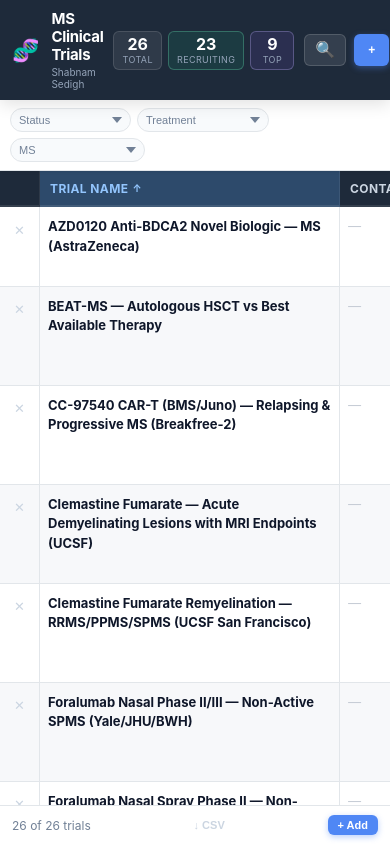
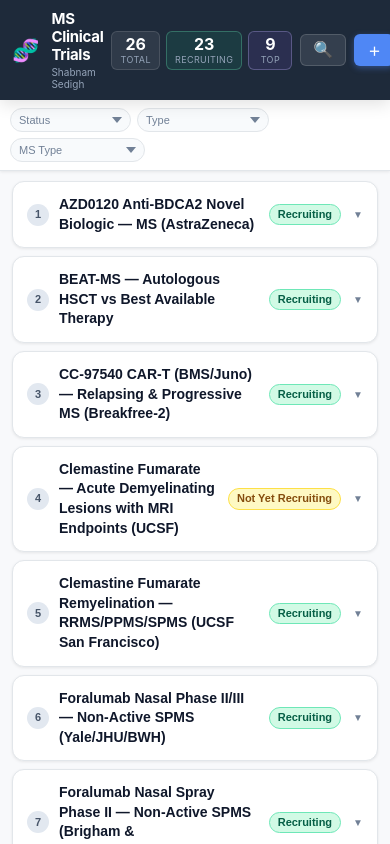
Before and after one commit to erfanexperience/Clinic, a React (Vite) app: page / in a window 390 px wide. Built offline with nearby package versions, Linux system fonts and the light colour scheme.

Commit message:
Mobile: accordion list — tap trial name to expand all details

```diff
--- a/src/App.css
+++ b/src/App.css
@@ -544,52 +544,18 @@ td.col-actions {
 .table-container::-webkit-scrollbar-thumb:hover { background: #94a3b8; }
 .table-container::-webkit-scrollbar-corner { background: #f1f5f9; }
 
-/* ── Frozen (sticky) column ── */
-.cell--frozen {
-  position: sticky;
-  left: 40px;
-  z-index: 4;
-  /* background inherited from row stripe rules below */
-}
-
-.col-header--frozen {
-  position: sticky;
-  left: 40px;
-  z-index: 25;
-}
-
-/* Stripe backgrounds must be explicit on frozen cells */
-.row--even td.cell--frozen { background: var(--row-even); }
-.row--odd  td.cell--frozen { background: var(--row-odd); }
-.row:hover td.cell--frozen { background: var(--row-hover); }
-
 /* ── Mobile icon button ── */
 .btn--icon {
   background: rgba(255,255,255,.1);
   color: #cbd5e1;
   border: 1px solid rgba(255,255,255,.15);
   border-radius: var(--radius);
-  padding: 7px 10px;
+  padding: 7px 12px;
   font-size: 16px;
   cursor: pointer;
   line-height: 1;
 }
 .btn--icon:hover { background: rgba(255,255,255,.2); }
-
-/* ── Mobile status bar ── */
-.mobile-status-bar {
-  display: none;
-  align-items: center;
-  justify-content: space-between;
-  padding: 8px 12px;
-  background: #fff;
-  border-top: 1px solid var(--border);
-  flex-shrink: 0;
-  box-shadow: 0 -2px 8px rgba(0,0,0,.06);
-  gap: 8px;
-  font-size: 12px;
-  color: var(--text-muted);
-}
 
 /* ── Mobile edit modal ── */
 .mobile-modal-overlay {
@@ -667,7 +633,7 @@ td.col-actions {
   padding: 12px 16px 24px;
 }
 
-/* Mobile select options grid */
+/* Mobile select options */
 .mobile-select-grid {
   display: flex;
   flex-direction: column;
@@ -688,33 +654,30 @@ td.col-actions {
   align-items: center;
   gap: 8px;
 }
-
 .mobile-select-opt:hover,
 .mobile-select-opt:active { background: #eef2ff; border-color: #4f87f5; }
 .mobile-select-opt--active { background: #eef2ff; border-color: #4f87f5; font-weight: 600; }
 .mobile-select-opt--clear  { color: var(--text-muted); font-style: italic; border-style: dashed; }
 
-/* Mobile text / url input */
+/* Mobile inputs */
 .mobile-input {
   width: 100%;
   padding: 13px 14px;
   border: 1.5px solid var(--border);
   border-radius: 10px;
-  font-size: 16px; /* 16px prevents iOS zoom */
+  font-size: 16px;
   font-family: var(--font);
   color: var(--text);
   background: #f8fafc;
   outline: none;
   box-sizing: border-box;
 }
-
 .mobile-input:focus {
   border-color: var(--border-focus);
   background: #fff;
   box-shadow: 0 0 0 3px rgba(79,135,245,.15);
 }
 
-/* Mobile textarea */
 .mobile-textarea {
   width: 100%;
   padding: 13px 14px;
@@ -730,14 +693,12 @@ td.col-actions {
   min-height: 160px;
   box-sizing: border-box;
 }
-
 .mobile-textarea:focus {
   border-color: var(--border-focus);
   background: #fff;
   box-shadow: 0 0 0 3px rgba(79,135,245,.15);
 }
 
-/* Mobile URL open link */
 .mobile-url-wrap { display: flex; flex-direction: column; gap: 10px; }
 
 .mobile-url-open {
@@ -753,20 +714,202 @@ td.col-actions {
 }
 .mobile-url-open:hover { opacity: .88; }
 
+/* ── Mobile accordion list ── */
+.mobile-list-container {
+  flex: 1;
+  overflow-y: auto;
+  -webkit-overflow-scrolling: touch;
+  background: var(--bg);
+  display: flex;
+  flex-direction: column;
+}
+
+.mobile-list {
+  flex: 1;
+  padding: 10px 12px;
+  display: flex;
+  flex-direction: column;
+  gap: 8px;
+}
+
+/* Each trial card */
+.mobile-card {
+  background: #fff;
+  border-radius: 12px;
+  border: 1px solid var(--border);
+  overflow: hidden;
+  box-shadow: var(--shadow-sm);
+  transition: box-shadow .15s;
+}
+.mobile-card--open {
+  border-color: #4f87f5;
+  box-shadow: 0 0 0 2px rgba(79,135,245,.2), var(--shadow-md);
+}
+
+/* Collapsed header row */
+.mobile-card-header {
+  width: 100%;
+  display: flex;
+  align-items: center;
+  gap: 10px;
+  padding: 13px 14px;
+  background: none;
+  border: none;
+  cursor: pointer;
+  text-align: left;
+  -webkit-tap-highlight-color: transparent;
+  transition: background .1s;
+}
+.mobile-card-header:active { background: #f0f4ff; }
+.mobile-card--open .mobile-card-header { background: #f5f8ff; }
+
+.mobile-card-num {
+  flex-shrink: 0;
+  width: 22px;
+  height: 22px;
+  border-radius: 50%;
+  background: #e2e8f0;
+  color: #475569;
+  font-size: 11px;
+  font-weight: 700;
+  display: flex;
+  align-items: center;
+  justify-content: center;
+  line-height: 1;
+}
+.mobile-card--open .mobile-card-num {
+  background: #4f87f5;
+  color: #fff;
+}
+
+.mobile-card-name {
+  flex: 1;
+  font-size: 14px;
+  font-weight: 700;
+  color: #0f172a;
+  line-height: 1.4;
+}
+
+.mobile-card-status {
+  flex-shrink: 0;
+}
+
+.mobile-card-chevron {
+  flex-shrink: 0;
+  font-size: 10px;
+  color: var(--text-muted);
+  margin-left: 2px;
+}
+
+/* Expanded body */
+.mobile-card-body {
+  border-top: 1px solid var(--border);
+  padding: 4px 0 8px;
+}
+
+/* Each field row */
+.mobile-field {
+  display: flex;
+  align-items: flex-start;
+  gap: 10px;
+  padding: 11px 14px;
+  cursor: pointer;
+  transition: background .1s;
+  -webkit-tap-highlight-color: transparent;
+  border-bottom: 1px solid #f1f5f9;
+}
+.mobile-field:last-of-type { border-bottom: none; }
+.mobile-field:active { background: #f0f4ff; }
+
+.mobile-field-label {
+  flex-shrink: 0;
+  width: 110px;
+  font-size: 11px;
+  font-weight: 600;
+  color: var(--text-muted);
+  text-transform: uppercase;
+  letter-spacing: .3px;
+  padding-top: 2px;
+}
+
+.mobile-field-value {
+  flex: 1;
+  font-size: 13px;
+  color: var(--text);
+  line-height: 1.5;
+  word-break: break-word;
+}
+
+.mobile-field-empty {
+  color: #c7cdd6;
+  font-style: italic;
+}
+
+.mobile-field-link {
+  color: #4f87f5;
+  text-decoration: none;
+  font-weight: 600;
+}
+
+.mobile-field-edit {
+  flex-shrink: 0;
+  font-size: 13px;
+  opacity: .35;
+  padding-top: 1px;
+}
+.mobile-field:hover .mobile-field-edit,
+.mobile-field:active .mobile-field-edit { opacity: .8; }
+
+.mobile-field--name { background: #fafbfc; }
+
+/* Delete button inside card */
+.mobile-delete-btn {
+  width: calc(100% - 28px);
+  margin: 10px 14px 4px;
+  padding: 11px;
+  border: 1.5px dashed #fca5a5;
+  border-radius: 10px;
+  background: none;
+  color: #ef4444;
+  font-size: 13px;
+  font-weight: 600;
+  cursor: pointer;
+  transition: background .1s;
+  -webkit-tap-highlight-color: transparent;
+}
+.mobile-delete-btn:hover,
+.mobile-delete-btn:active { background: #fff5f5; }
+
+/* Footer bar */
+.mobile-list-footer {
+  display: flex;
+  align-items: center;
+  justify-content: space-between;
+  padding: 10px 14px;
+  background: #fff;
+  border-top: 1px solid var(--border);
+  flex-shrink: 0;
+  font-size: 12px;
+  color: var(--text-muted);
+  box-shadow: 0 -2px 8px rgba(0,0,0,.05);
+}
+
+.mobile-empty {
+  padding: 48px 24px;
+  text-align: center;
+  color: var(--text-muted);
+  font-style: italic;
+  font-size: 14px;
+}
+
 /* ── @media mobile ── */
 @media (max-width: 768px) {
   :root { font-size: 14px; }
 
-  /* Enable touch scrolling */
-  .table-container {
-    -webkit-overflow-scrolling: touch;
-    overflow: auto;
-  }
-
   /* Compact header */
   .header {
     padding: 10px 12px;
-    gap: 10px;
+    gap: 8px;
   }
 
   .header-emoji { font-size: 22px; }
@@ -787,6 +930,7 @@ td.col-actions {
   .toolbar {
     padding: 8px 10px;
     gap: 6px;
+    flex-wrap: wrap;
   }
 
   .filter-select {
@@ -794,35 +938,8 @@ td.col-actions {
     padding: 5px 22px 5px 8px;
   }
 
-  .search-wrap { min-width: 160px; }
-
-  /* Table cells: slightly smaller, but still readable */
-  .cell {
-    padding: 10px 8px;
+  .search-wrap {
+    width: 100%;
+    min-width: unset;
   }
-
-  .cell-inner {
-    font-size: 13px;
-  }
-
-  /* Show mobile status bar */
-  .mobile-status-bar {
-    display: flex;
-  }
-
-  /* Larger tap target for delete button */
-  .delete-btn {
-    width: 30px;
-    height: 30px;
-    font-size: 13px;
-  }
-
-  /* Prevent text selection flicker on tap */
-  .cell { -webkit-tap-highlight-color: transparent; user-select: none; }
-
-  /* Cell hover feedback on touch */
-  .cell:active { background: #e8efff !important; }
-
-  /* URL cells on mobile — just show the emoji link */
-  .cell--url a { font-size: 13px; }
 }
--- a/src/App.jsx
+++ b/src/App.jsx
@@ -104,9 +104,7 @@ function MobileEditModal({ row, col, onSave, onClose }) {
                 <button key={opt}
                   className={`mobile-select-opt ${draft === opt ? 'mobile-select-opt--active' : ''}`}
                   onClick={() => { onSave(key, opt); onClose(); }}>
-                  {BADGE_COLORS[key]?.[opt]
-                    ? <Badge value={opt} type={key} />
-                    : opt}
+                  {BADGE_COLORS[key]?.[opt] ? <Badge value={opt} type={key} /> : opt}
                 </button>
               ))}
               <button className="mobile-select-opt mobile-select-opt--clear"
@@ -141,14 +139,83 @@ function MobileEditModal({ row, col, onSave, onClose }) {
   );
 }
 
+/* ── Mobile accordion list ── */
+function MobileList({ rows, onEdit, onDelete }) {
+  const [expandedId, setExpandedId] = useState(null);
+
+  return (
+    <div className="mobile-list">
+      {rows.map((row, idx) => {
+        const isOpen = expandedId === row.id;
+        return (
+          <div key={row.id} className={`mobile-card ${isOpen ? 'mobile-card--open' : ''}`}>
+            {/* ── Header row (always visible) ── */}
+            <button
+              className="mobile-card-header"
+              onClick={() => setExpandedId(isOpen ? null : row.id)}
+            >
+              <span className="mobile-card-num">{idx + 1}</span>
+              <span className="mobile-card-name">{row.trialName || <em>Untitled Trial</em>}</span>
+              <span className="mobile-card-status">
+                {row.status ? <Badge value={row.status} type="status" /> : null}
+              </span>
+              <span className="mobile-card-chevron">{isOpen ? '▲' : '▼'}</span>
+            </button>
+
+            {/* ── Expanded detail panel ── */}
+            {isOpen && (
+              <div className="mobile-card-body">
+                {COLUMNS.filter(c => c.key !== 'trialName').map(col => {
+                  const val = row[col.key] ?? '';
+                  return (
+                    <div key={col.key} className="mobile-field"
+                      onClick={() => onEdit(row, col)}>
+                      <span className="mobile-field-label">{col.label}</span>
+                      <span className="mobile-field-value">
+                        {col.type === 'select'
+                          ? <Badge value={val} type={col.key} />
+                          : col.type === 'url'
+                            ? val
+                              ? <a href={val} target="_blank" rel="noreferrer"
+                                  onClick={e => e.stopPropagation()}
+                                  className="mobile-field-link">🔗 Open Trial</a>
+                              : <span className="mobile-field-empty">—</span>
+                            : val || <span className="mobile-field-empty">—</span>
+                        }
+                      </span>
+                      <span className="mobile-field-edit">✏️</span>
+                    </div>
+                  );
+                })}
+
+                {/* Trial name field (editable too) */}
+                <div className="mobile-field mobile-field--name"
+                  onClick={() => onEdit(row, COLUMNS.find(c => c.key === 'trialName'))}>
+                  <span className="mobile-field-label">Trial Name</span>
+                  <span className="mobile-field-value">{row.trialName || <span className="mobile-field-empty">—</span>}</span>
+                  <span className="mobile-field-edit">✏️</span>
+                </div>
+
+                <button className="mobile-delete-btn"
+                  onClick={e => { e.stopPropagation(); onDelete(row.id); }}>
+                  🗑 Delete this trial
+                </button>
+              </div>
+            )}
+          </div>
+        );
+      })}
+    </div>
+  );
+}
+
 /* ── Desktop inline Cell ── */
-function Cell({ row, col, isEditing, onStartEdit, onCommit, onKeyNav, isMobile, onMobileTap, isFrozen }) {
+function Cell({ row, col, isEditing, onStartEdit, onCommit, onKeyNav }) {
   const { key, type } = col;
   const value = row[key] ?? '';
   const ref = useRef(null);
   const [draft, setDraft] = useState(value);
   const [showSelect, setShowSelect] = useState(false);
-  const frozenClass = isFrozen ? 'cell--frozen' : '';
 
   useEffect(() => {
     if (isEditing && ref.current && type !== 'select') {
@@ -159,19 +226,18 @@ function Cell({ row, col, isEditing, onStartEdit, onCommit, onKeyNav, isMobile,
   useEffect(() => { setDraft(value); }, [value]);
 
   const commit = useCallback(() => onCommit(key, draft), [key, draft, onCommit]);
-  const tap = isMobile ? onMobileTap : onStartEdit;
 
   /* Select */
   if (type === 'select') {
     return (
-      <td className={`cell cell--select ${frozenClass} ${isEditing && !isMobile ? 'cell--editing' : ''}`}
+      <td className={`cell cell--select ${isEditing ? 'cell--editing' : ''}`}
         style={{ width: col.width, minWidth: col.width }}
-        onClick={() => { if (isMobile) { onMobileTap(); } else { onStartEdit(); setShowSelect(true); } }}>
+        onClick={() => { onStartEdit(); setShowSelect(true); }}>
         <div className="cell-inner">
           <Badge value={value} type={key} />
-          {!isMobile && <span className="select-caret">▾</span>}
+          <span className="select-caret">▾</span>
         </div>
-        {!isMobile && isEditing && showSelect && (
+        {isEditing && showSelect && (
           <SelectDropdown value={value} colKey={key}
             onChange={v => { onCommit(key, v); setShowSelect(false); }}
             onClose={() => setShowSelect(false)} />
@@ -182,16 +248,15 @@ function Cell({ row, col, isEditing, onStartEdit, onCommit, onKeyNav, isMobile,
 
   /* URL */
   if (type === 'url') {
-    if (!isEditing || isMobile) {
+    if (!isEditing) {
       return (
-        <td className={`cell cell--url ${frozenClass}`}
+        <td className="cell cell--url"
           style={{ width: col.width, minWidth: col.width }}
-          onDoubleClick={!isMobile ? onStartEdit : undefined}
-          onClick={isMobile ? onMobileTap : undefined}>
+          onDoubleClick={onStartEdit}>
           <div className="cell-inner">
             {value
               ? <a href={value} target="_blank" rel="noreferrer" onClick={e => e.stopPropagation()}>
-                  {isMobile ? '🔗 Open Trial' : value.replace('https://clinicaltrials.gov/study/', 'NCT → ')}
+                  {value.replace('https://clinicaltrials.gov/study/', 'NCT → ')}
                 </a>
               : <span className="cell-empty">—</span>}
           </div>
@@ -199,7 +264,7 @@ function Cell({ row, col, isEditing, onStartEdit, onCommit, onKeyNav, isMobile,
       );
     }
     return (
-      <td className={`cell cell--editing ${frozenClass}`} style={{ width: col.width, minWidth: col.width }}>
+      <td className="cell cell--editing" style={{ width: col.width, minWidth: col.width }}>
         <input ref={ref} className="cell-input" value={draft}
           onChange={e => setDraft(e.target.value)} onBlur={commit}
           onKeyDown={e => {
@@ -213,18 +278,17 @@ function Cell({ row, col, isEditing, onStartEdit, onCommit, onKeyNav, isMobile,
 
   /* Textarea */
   if (type === 'textarea') {
-    if (!isEditing || isMobile) {
+    if (!isEditing) {
       return (
-        <td className={`cell cell--textarea ${frozenClass}`}
+        <td className="cell cell--textarea"
           style={{ width: col.width, minWidth: col.width }}
-          onDoubleClick={!isMobile ? onStartEdit : undefined}
-          onClick={isMobile ? onMobileTap : undefined}>
+          onDoubleClick={onStartEdit}>
           <div className="cell-inner cell-inner--clamp">{value || <span className="cell-empty">—</span>}</div>
         </td>
       );
     }
     return (
-      <td className={`cell cell--editing cell--textarea ${frozenClass}`} style={{ width: col.width, minWidth: col.width }}>
+      <td className="cell cell--editing cell--textarea" style={{ width: col.width, minWidth: col.width }}>
         <textarea ref={ref} className="cell-textarea" value={draft}
           onChange={e => setDraft(e.target.value)} onBlur={commit} rows={5}
           onKeyDown={e => {
@@ -236,16 +300,16 @@ function Cell({ row, col, isEditing, onStartEdit, onCommit, onKeyNav, isMobile,
   }
 
   /* Text (default) */
-  if (!isEditing || isMobile) {
+  if (!isEditing) {
     return (
-      <td className={`cell ${frozenClass}`} style={{ width: col.width, minWidth: col.width }}
-        onClick={tap}>
+      <td className="cell" style={{ width: col.width, minWidth: col.width }}
+        onClick={onStartEdit}>
         <div className="cell-inner">{value || <span className="cell-empty">—</span>}</div>
       </td>
     );
   }
   return (
-    <td className={`cell cell--editing ${frozenClass}`} style={{ width: col.width, minWidth: col.width }}>
+    <td className="cell cell--editing" style={{ width: col.width, minWidth: col.width }}>
       <input ref={ref} className="cell-input" value={draft}
         onChange={e => setDraft(e.target.value)} onBlur={commit}
         onKeyDown={e => {
@@ -265,8 +329,8 @@ const PRIORITY_ORDER = { '⭐⭐⭐ Top Priority': 0, '⭐⭐ Strong Option': 1,
 export default function App() {
   const isMobile = useIsMobile();
   const [rows, setRows] = useState(loadData);
-  const [editCell, setEditCell] = useState(null);       // desktop inline edit
-  const [mobileEdit, setMobileEdit] = useState(null);   // mobile modal edit { rowId, colKey }
+  const [editCell, setEditCell] = useState(null);
+  const [mobileEdit, setMobileEdit] = useState(null);   // { row, col }
   const [search, setSearch] = useState('');
   const [filters, setFilters] = useState({});
   const [sort, setSort] = useState({ key: 'trialName', dir: 'asc' });
@@ -282,10 +346,14 @@ export default function App() {
 
   const addRow = () => {
     const newRow = { id: String(Date.now()), ...Object.fromEntries(COLUMNS.map(c => [c.key, ''])) };
-    newRow.status = 'Recruiting'; newRow.location = 'USA 🇺🇸';
+    newRow.status = 'Recruiting';
     setRows(prev => [...prev, newRow]);
-    if (!isMobile) setTimeout(() => setEditCell({ rowId: newRow.id, colKey: 'trialName' }), 50);
-    else setTimeout(() => setMobileEdit({ rowId: newRow.id, colKey: 'trialName' }), 50);
+    if (isMobile) {
+      // open the edit modal for the trial name of the new row
+      setTimeout(() => setMobileEdit({ row: newRow, col: COLUMNS.find(c => c.key === 'trialName') }), 50);
+    } else {
+      setTimeout(() => setEditCell({ rowId: newRow.id, colKey: 'trialName' }), 50);
+    }
   };
 
   const deleteRow = id => { setRows(prev => prev.filter(r => r.id !== id)); setConfirmDelete(null); };
@@ -324,13 +392,14 @@ export default function App() {
     if (filtered[nr]) setEditCell({ rowId: filtered[nr].id, colKey: COLUMNS[nc].key });
   }, [filtered]);
 
-  const mobileEditRow = mobileEdit ? rows.find(r => r.id === mobileEdit.rowId) : null;
-  const mobileEditCol = mobileEdit ? COLUMNS.find(c => c.key === mobileEdit.colKey) : null;
-
   const recruitingCount = rows.filter(r => r.status === 'Recruiting').length;
   const topCount = rows.filter(r => r.priority === '⭐⭐⭐ Top Priority').length;
+  const activeFilters = Object.keys(filters).length;
 
-  const activeFilters = Object.keys(filters).length;
+  // Keep mobileEdit row in sync with latest saved data
+  const mobileEditRow = mobileEdit
+    ? (rows.find(r => r.id === mobileEdit.row.id) ?? mobileEdit.row)
+    : null;
 
   return (
     <div className="app" onClick={() => !isMobile && setEditCell(null)}>
@@ -353,7 +422,7 @@ export default function App() {
           {isMobile ? (
             <>
               <button className="btn btn--icon" onClick={() => setShowSearch(s => !s)} title="Search">🔍</button>
-              <button className="btn btn--primary" onClick={addRow}>+</button>
+              <button className="btn btn--primary" onClick={addRow}>＋</button>
             </>
           ) : (
             <>
@@ -381,7 +450,7 @@ export default function App() {
               <select key={key}
                 className={`filter-select ${filters[key] ? 'filter-select--active' : ''}`}
                 value={filters[key] || ''} onChange={e => setFilter(key, e.target.value)}>
-                <option value="">{isMobile ? col.label.replace('Treatment Type', 'Treatment').replace('MS Type', 'MS') : `All ${col.label}`}</option>
+                <option value="">{isMobile ? col.label.replace('Treatment Type', 'Type').replace('MS Type Eligible', 'MS') : `All ${col.label}`}</option>
                 {SELECT_OPTIONS[key].map(o => <option key={o} value={o}>{o}</option>)}
               </select>
             );
@@ -395,7 +464,24 @@ export default function App() {
         {!isMobile && <span className="row-count">{filtered.length} of {rows.length} rows</span>}
       </div>
 
-      {/* ── Table ── */}
+      {/* ── MOBILE: Accordion list ── */}
+      {isMobile ? (
+        <div className="mobile-list-container">
+          {filtered.length === 0
+            ? <div className="mobile-empty">No trials match your search.</div>
+            : <MobileList
+                rows={filtered}
+                onEdit={(row, col) => setMobileEdit({ row, col })}
+                onDelete={id => setConfirmDelete(id)}
+              />
+          }
+          <div className="mobile-list-footer">
+            <span>{filtered.length} of {rows.length} trials</span>
+            <button className="btn btn--ghost btn--sm" onClick={() => exportCSV(filtered)}>↓ CSV</button>
+          </div>
+        </div>
+      ) : (
+        /* ── DESKTOP: Spreadsheet table ── */
         <div className="table-container">
           <table className="sheet" onClick={e => e.stopPropagation()}>
             <thead>
@@ -421,11 +507,8 @@ export default function App() {
                   </td>
                   {COLUMNS.map((col, ci) => (
                     <Cell key={col.key} row={row} col={col}
-                    isFrozen={ci === 0}
-                    isMobile={isMobile}
-                    isEditing={!isMobile && editCell?.rowId === row.id && editCell?.colKey === col.key}
+                      isEditing={editCell?.rowId === row.id && editCell?.colKey === col.key}
                       onStartEdit={() => setEditCell({ rowId: row.id, colKey: col.key })}
-                    onMobileTap={() => setMobileEdit({ rowId: row.id, colKey: col.key })}
                       onCommit={(k, v) => updateCell(row.id, k, v)}
                       onKeyNav={dir => navigateCell(row.id, col.key, dir)} />
                   ))}
@@ -437,22 +520,14 @@ export default function App() {
             </tbody>
           </table>
         </div>
-
-      {/* ── Mobile row count bar ── */}
-      {isMobile && (
-        <div className="mobile-status-bar">
-          <span>{filtered.length} of {rows.length} trials</span>
-          <button className="btn btn--ghost btn--sm" onClick={() => exportCSV(filtered)}>↓ CSV</button>
-          <button className="btn btn--primary btn--sm" onClick={addRow}>+ Add</button>
-        </div>
       )}
 
       {/* ── Mobile edit modal ── */}
-      {isMobile && mobileEdit && mobileEditRow && mobileEditCol && (
+      {isMobile && mobileEdit && mobileEditRow && (
         <MobileEditModal
           row={mobileEditRow}
-          col={mobileEditCol}
-          onSave={(k, v) => updateCell(mobileEdit.rowId, k, v)}
+          col={mobileEdit.col}
+          onSave={(k, v) => updateCell(mobileEditRow.id, k, v)}
           onClose={() => setMobileEdit(null)} />
       )}
 
```
Lines whose indentation alone changed are shown as unchanged.
